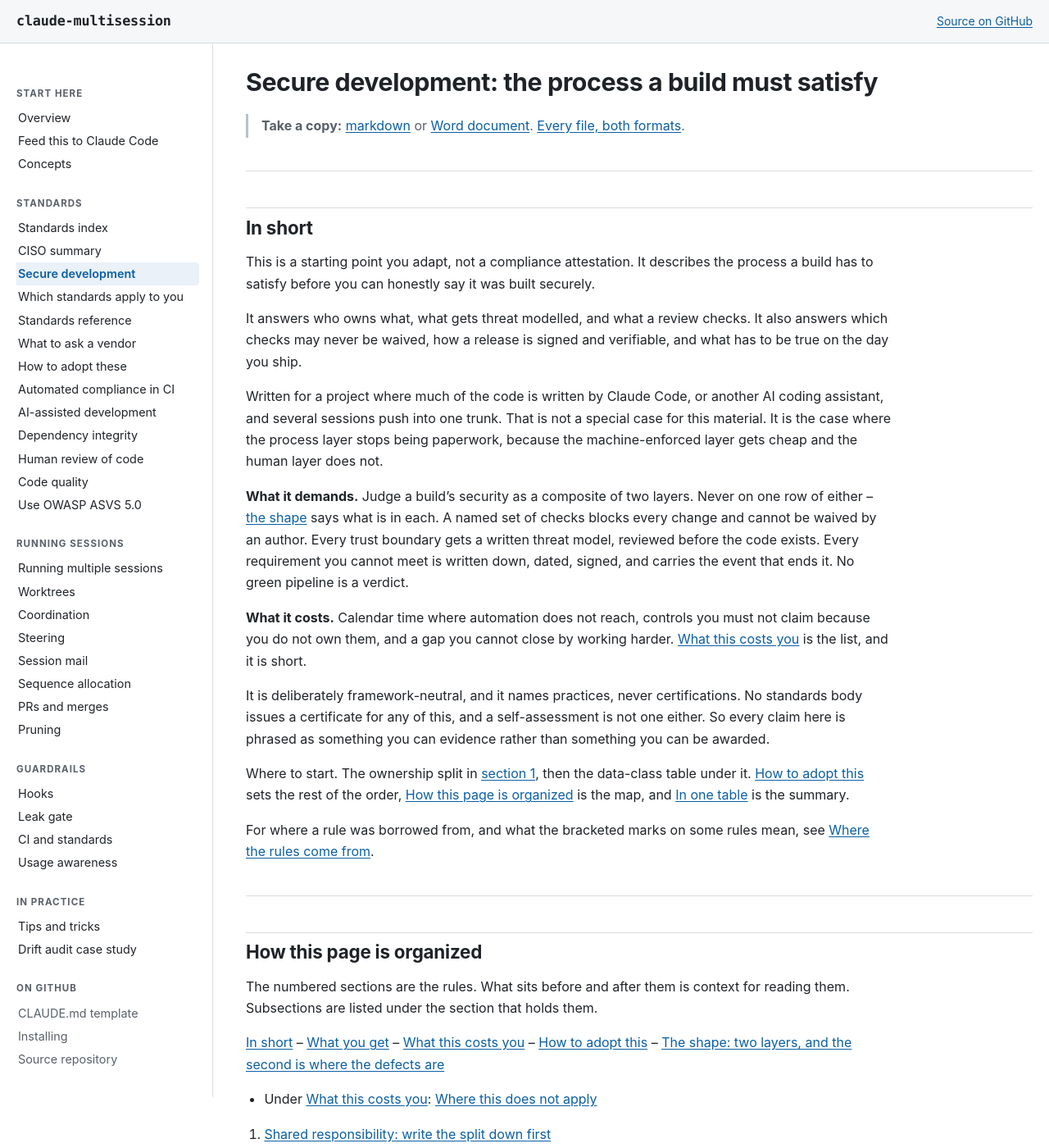
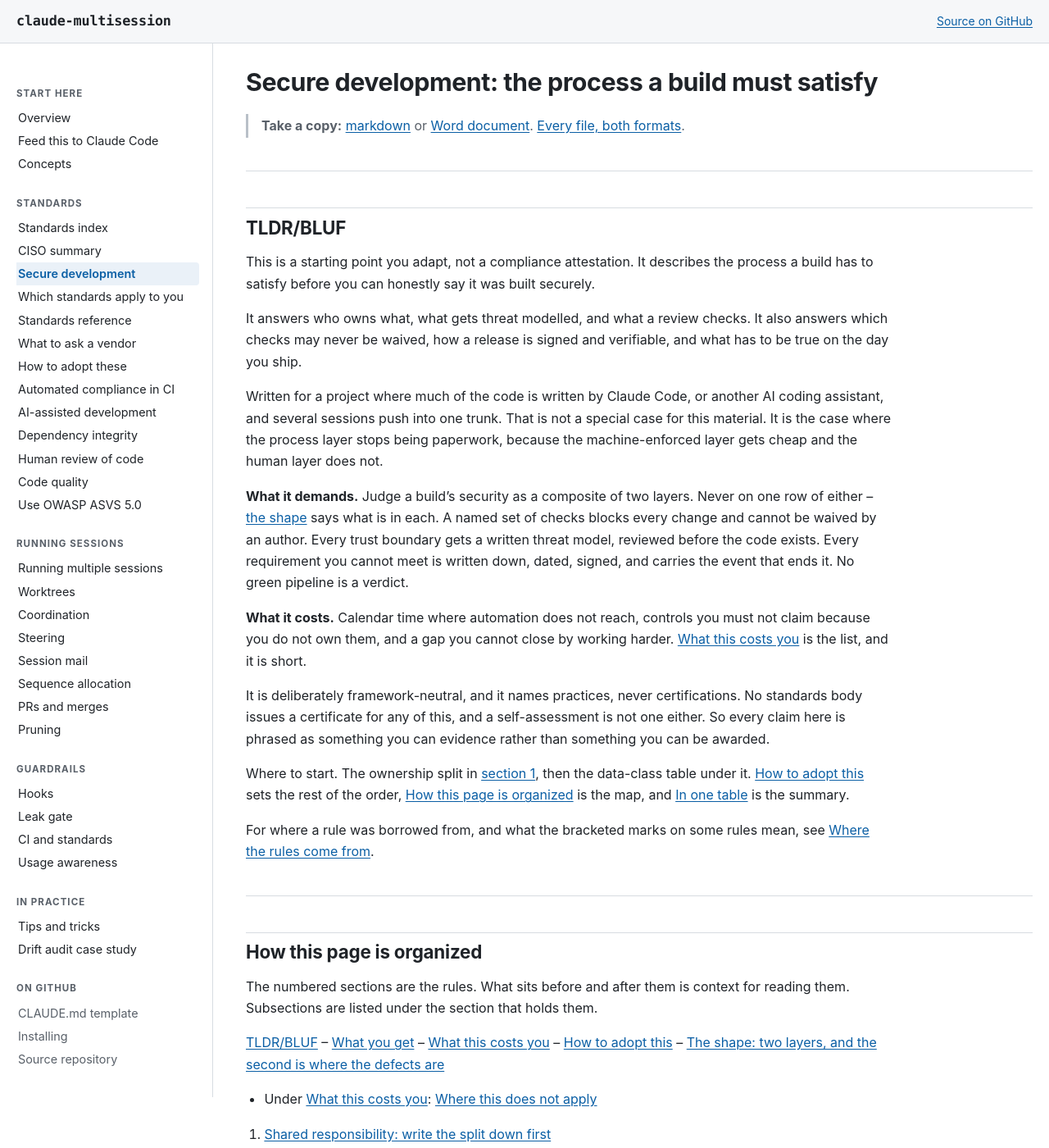
Before and after one commit to wshallwshall/claude-multisession, a Jekyll site: the page built from docs/standards/SECURE-DEVELOPMENT.md, in a window 1280 px wide and 1400 px high. Shown: the whole window at 82% size. Built offline with Jekyll 4.4.1, drawn with Linux system fonts in a browser that asks for light colours; our own code applies the rules of GitHub Pages for plain Markdown files.

Commit message:
docs(standards): the BLUF heading here predates the convention that pins its spelling
This branch was cut before tests/test_docs_do_not_drift.py grew
TheBlufConventionHasOneSpelling, which landed on main while the branch sat
unmerged. It bans the superseded spellings, and SECURE-DEVELOPMENT.md:10 still
read "## In short", so the branch went red against current main having been green
against the main it was cut from.

Three edits, and the second two are consequences of the first:

  - the heading, renamed to the pinned spelling
  - the in-page table of contents at :54, which linked [In short](#in-short) and
    would have been left pointing at a heading that no longer exists. Caught by
    test_internal_links_resolve, not by reading
  - the Word copy, regenerated, because the rebuild-and-compare test reads the
    heading out of the .docx and a markdown-only change fails it correctly

Made by claude/standards-landscape-reference-8735eb, not by this branch's author,
to unblock PR #3 under an owner instruction to merge. The rename is the convention
main now requires; no view is taken on the author's prose.

Co-Authored-By: Claude Opus 5 <noreply@anthropic.com>

```diff
--- a/docs/standards/SECURE-DEVELOPMENT.md
+++ b/docs/standards/SECURE-DEVELOPMENT.md
@@ -7,7 +7,7 @@
 
 ---
 
-## In short
+## TLDR/BLUF
 
 This is a starting point you adapt, not a compliance attestation. It describes the process a build
 has to satisfy before you can honestly say it was built securely.
@@ -51,7 +51,7 @@ For where a rule was borrowed from, and what the bracketed marks on some rules m
 
 The numbered sections are the rules. What sits before and after them is context for reading them. Subsections are listed under the section that holds them.
 
-[In short](#in-short) -- [What you get](#what-you-get) -- [What this costs you](#what-this-costs-you) -- [How to adopt this](#how-to-adopt-this) -- [The shape: two layers, and the second is where the defects are](#the-shape-two-layers-and-the-second-is-where-the-defects-are)
+[TLDR/BLUF](#tldrbluf) -- [What you get](#what-you-get) -- [What this costs you](#what-this-costs-you) -- [How to adopt this](#how-to-adopt-this) -- [The shape: two layers, and the second is where the defects are](#the-shape-two-layers-and-the-second-is-where-the-defects-are)
 
 - Under [What this costs you](#what-this-costs-you): [Where this does not apply](#where-this-does-not-apply)
 
```
Also changed, not shown: 1 other file.
